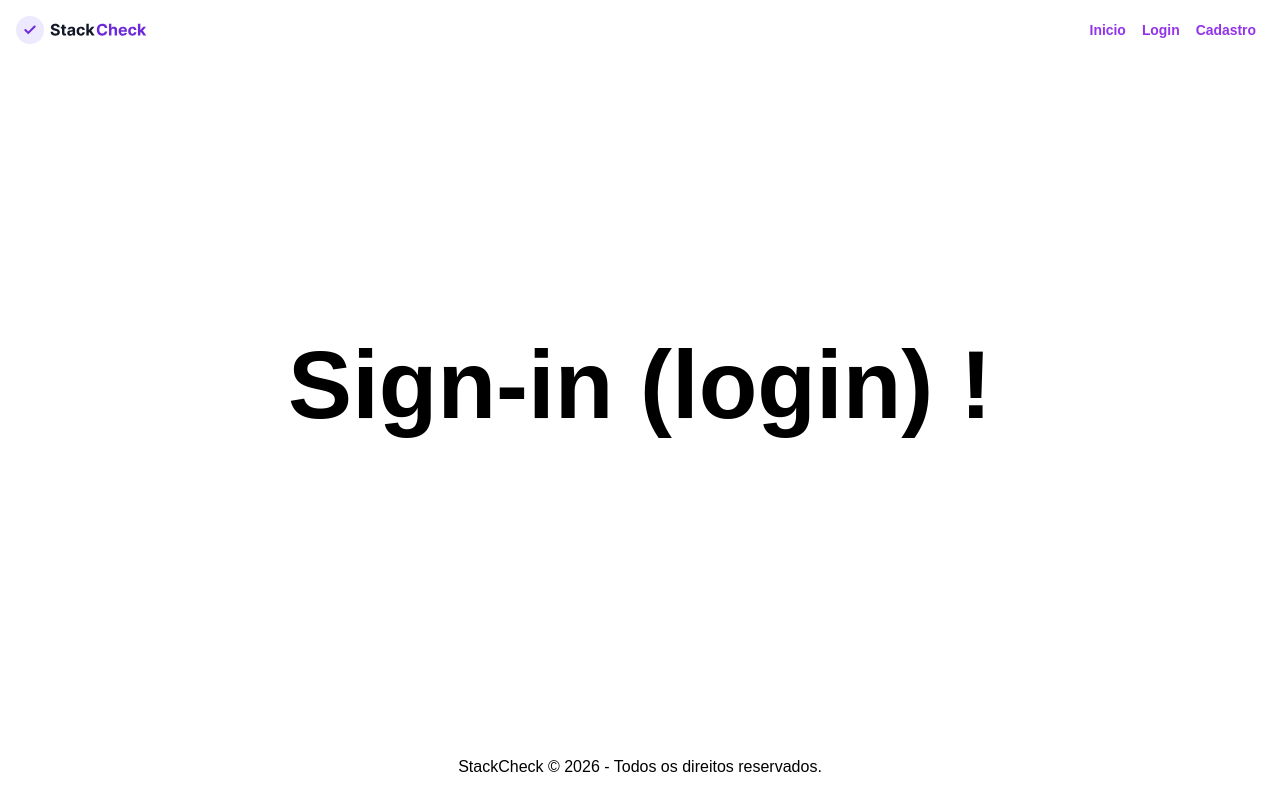
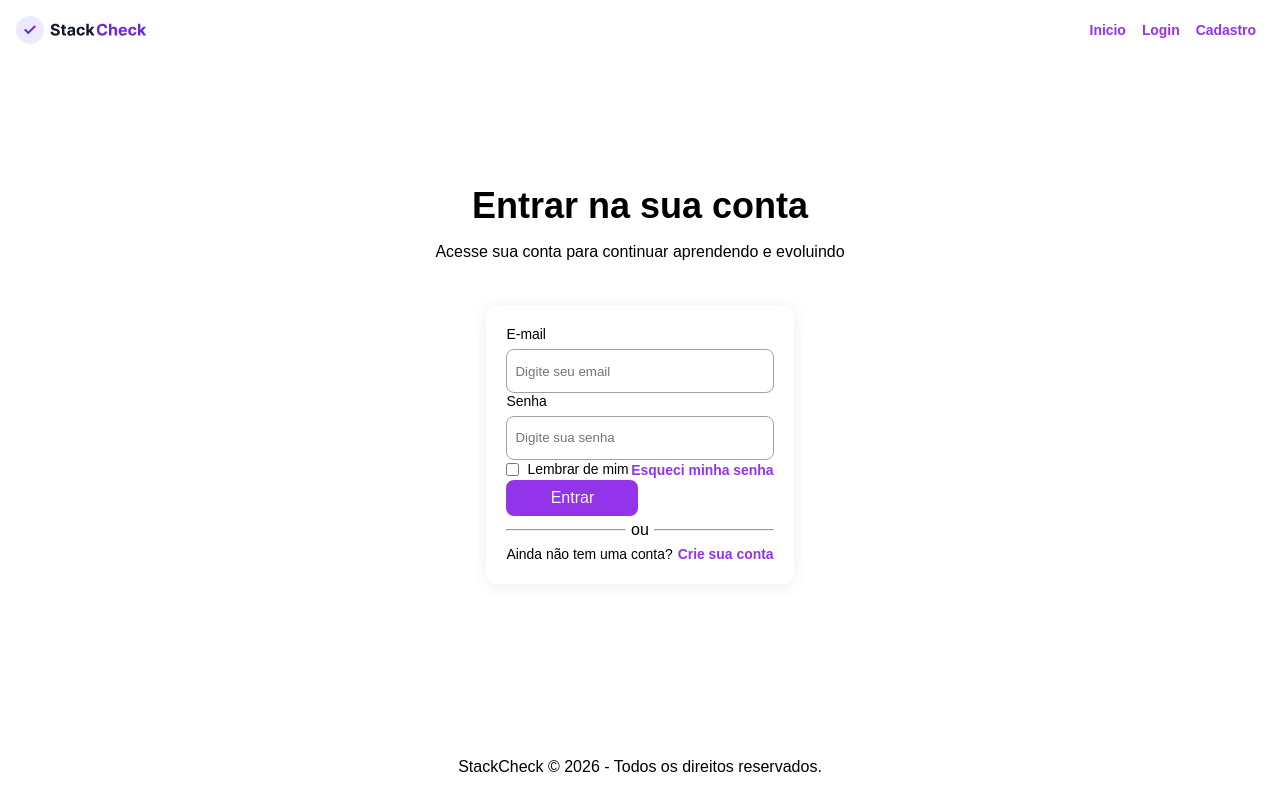
Before and after one commit to juninhos-comunidade/code-queens, a Next.js app in the folder frontend/: page /sign-in in a window 1280 px wide. Built offline with nearby package versions, Linux system fonts and the light colour scheme.

Commit message:
feat: criada tela de cadastro

```diff
--- /dev/null
+++ b/frontend/src/app/(auth)/sign-in/page.module.scss
@@ -0,0 +1,41 @@
+.page{
+    display: flex;
+    flex-direction: column;
+    align-items: center;
+
+    .introdution_section{
+        text-align: center;
+        margin-bottom: 40px;
+        > h4{
+            margin-bottom: 12px;
+        }
+    }
+}
+
+.passwordHelper {
+    display: flex;
+    justify-content: space-between;
+}
+
+.divisor {
+    display: flex;
+    align-items: center;
+
+    hr {
+        width: 100%;
+    }
+
+    p {
+        padding-inline: 2%;
+    }
+
+}
+
+.optinalContainer {
+    text-align: center;
+    font-size: .87rem;
+
+    :last-child {
+        margin-left: 5px;
+    }
+}
--- a/frontend/src/app/(auth)/sign-in/page.tsx
+++ b/frontend/src/app/(auth)/sign-in/page.tsx
@@ -1,6 +1,63 @@
- const SignIn = () => {
-    return(
-        <h1> Sign-in (login) !</h1>
+'use client'
+import { zodResolver } from "@hookform/resolvers/zod";
+import { loginSchema, LoginFormData } from "./useAuth";
+
+import { SignCard, Input, Checkbox, Button } from "@/components";
+import { useAuth } from "./useAuth";
+
+import styles from './page.module.scss'
+import { useForm } from "react-hook-form";
+
+
+
+const SignIn = () => {
+    const { register, handleSubmit, formState: { errors, isSubmitting }, } = useForm<LoginFormData>({
+        resolver: zodResolver(loginSchema),
+        defaultValues: { email: '', password: '' }
+    })
+    const onSubmit = (data: LoginFormData) => {
+        console.log("Valid form data payload:", data);
+    }
+    return (
+        <div className={styles.page}>
+            <div className={styles.introdution_section}>
+                <h4>Entrar na sua conta</h4>
+                <p>Acesse sua conta para continuar aprendendo e evoluindo</p>
+            </div>
+            <SignCard>
+
+                <form onSubmit={handleSubmit(onSubmit)}>
+                    <Input
+                        label="E-mail"
+                        labelFor="email"
+                        placeholder="Digite seu email"
+                        type="email"
+                        {...register("email")}
+                    />
+                    <Input
+                        label="Senha"
+                        labelFor="password"
+                        placeholder="Digite sua senha"
+                        type="password"
+                        msgError={errors?.password?.message}
+                        {...register("password")}
+                    />
+                    <div className={styles.passwordHelper}>
+                        <Checkbox label="Lembrar de mim" value="lembrar_de_mim" />
+                        <a href="/">Esqueci minha senha</a>
+                    </div>
+                    <Button type="submit" text="Entrar" disabled={isSubmitting}/>
+
+                    <div className={styles.divisor}>
+                        <hr /><p>ou</p> <hr />
+                    </div>
+                    <span className={styles.optinalContainer}>
+                        Ainda não tem uma conta?
+                        <a href="/sign-up">Crie sua conta</a>
+                    </span>
+                </form>
+            </SignCard>
+        </div>
     )
 }
 export default SignIn;
--- /dev/null
+++ b/frontend/src/app/(auth)/sign-in/useAuth.ts
@@ -0,0 +1,16 @@
+'use client'
+import {z} from 'zod';
+import { useState } from "react";
+
+export const loginSchema = z.object({
+    email: z.string().min(3,'Deve ter mais de 3 letras'),
+    password: z.string().min(6, 'Sua senha deve ter mais de 6 digitos')
+})
+export type LoginFormData = z.infer<typeof loginSchema>;
+
+
+export const useAuth = () => {
+        const user = 'Kelly'
+
+        return {user}
+}
--- /dev/null
+++ b/frontend/src/app/(auth)/sign-up/useAuth.ts
@@ -0,0 +1,23 @@
+'use client'
+import { z } from 'zod';
+
+export const subscribeSchema = z.object({
+    fullname: z.string(),
+    email: z.email(),
+    birthDate: z.iso.date(),
+    state: z.string(),
+    gender: z.string(),
+    password: z.string(),
+    confirmPassword: z.string(),
+    securityAsk: z.string(),
+    securityAwnser: z.string(),
+    termsAcepted: z.literal(true)
+})
+export type SubscribeFormData = z.infer<typeof subscribeSchema>;
+
+
+export const useAuth = () => {
+    const user = 'Kelly'
+
+    return { user }
+}
```
